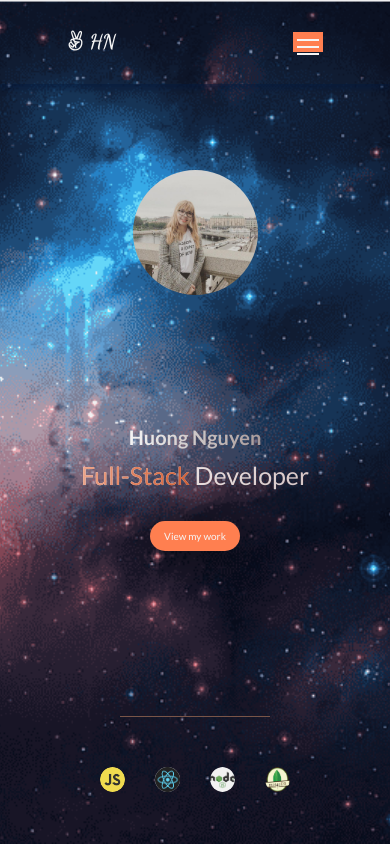
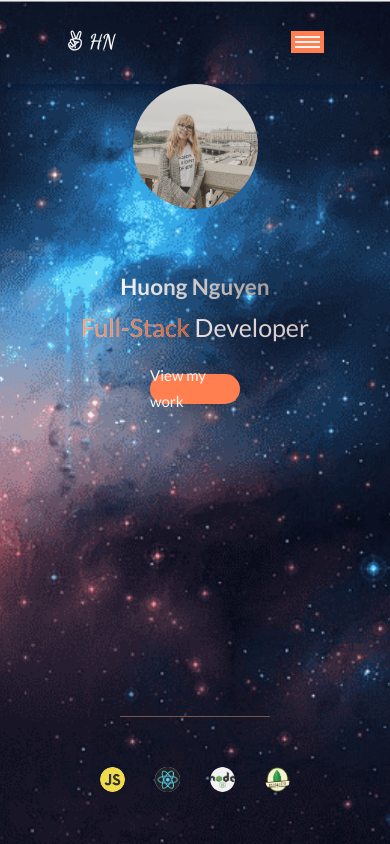
Before and after one commit to huongnguyen1709/my-porfolio-react, a React (Create React App) app: page / in a window 390 px wide. Built offline with nearby package versions, Linux system fonts and the light colour scheme.

Commit message:
modify responsive homepage

```diff
--- a/src/sass/components/_button.scss
+++ b/src/sass/components/_button.scss
@@ -19,6 +19,10 @@
   justify-content: center;
   align-items: center;
   border-radius: 3rem;
+
+  @media only screen and (max-width: $bp-extra-small) {
+    font-size: 3rem;
+  }
 }
 
 .btn-click:hover {
--- a/src/sass/layout/_layout.scss
+++ b/src/sass/layout/_layout.scss
@@ -14,6 +14,10 @@
   @media only screen and (max-width: $bp-small) {
     grid-template-rows: 10vh 35vh 25vh 1fr 15vh;
     grid-template-columns: none;
+  }
+
+  @media only screen and (max-width: $bp-extra-small) {
+    grid-template-rows: 10vh min-content 30vh 1fr 15vh;
   }
 }
 
--- a/src/sass/sections/_home.scss
+++ b/src/sass/sections/_home.scss
@@ -25,21 +25,9 @@
     align-items: center;
   }
 
-  // @media only screen and (max-width: $bp-small-xs) {
-  //   grid-column: 4/9;
-  // }
-
-  // @media only screen and (max-width: $bp-extra-small) {
-  //   grid-column: 3/9;
-  // }
-
-  // @media only screen and (max-width: $bp-extra-small-xs) {
-  //   grid-column: 3/10;
-  // }
-
-  // @media only screen and (max-width: $bp-mobile) {
-  //   grid-column: 3/9;
-  // }
+  @media only screen and (max-width: $bp-extra-small) {
+    font-size: 4.5rem;
+  }
 }
 
 .title {
--- a/src/sass/sections/_navbar.scss
+++ b/src/sass/sections/_navbar.scss
@@ -134,8 +134,8 @@
   }
 
   @media only screen and (max-width: $bp-extra-small) {
-    max-width: 6rem;
-    max-height: 4rem;
+    max-width: 6.5rem;
+    max-height: 4.5rem;
   }
 }
 
@@ -146,6 +146,11 @@
   background: whitesmoke;
   margin: 1rem 0;
   transition: 0.5s;
+
+  @media only screen and (max-width: $bp-extra-small) {
+    margin: 0.7rem 0;
+    max-height: 0.3rem;
+  }
 }
 
 .toggle_menu {
```
